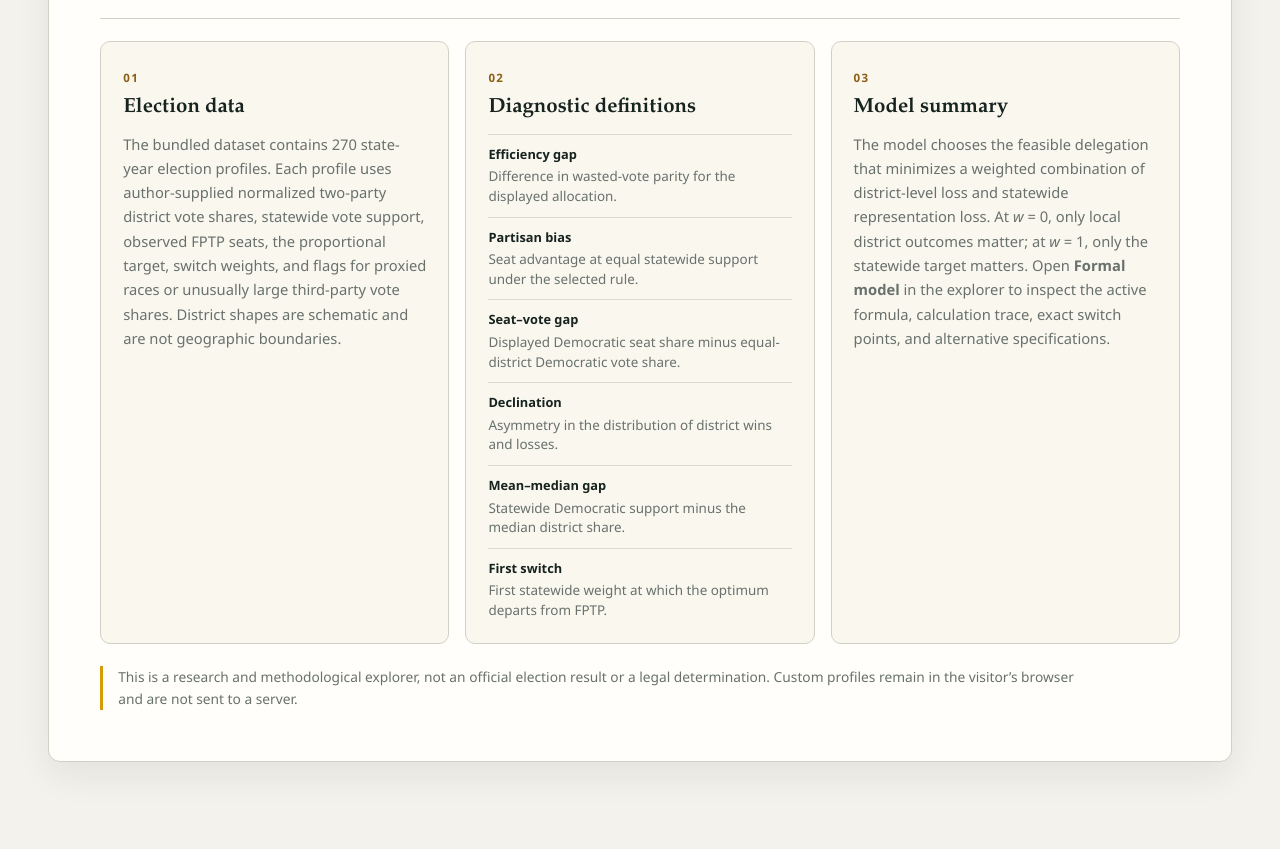
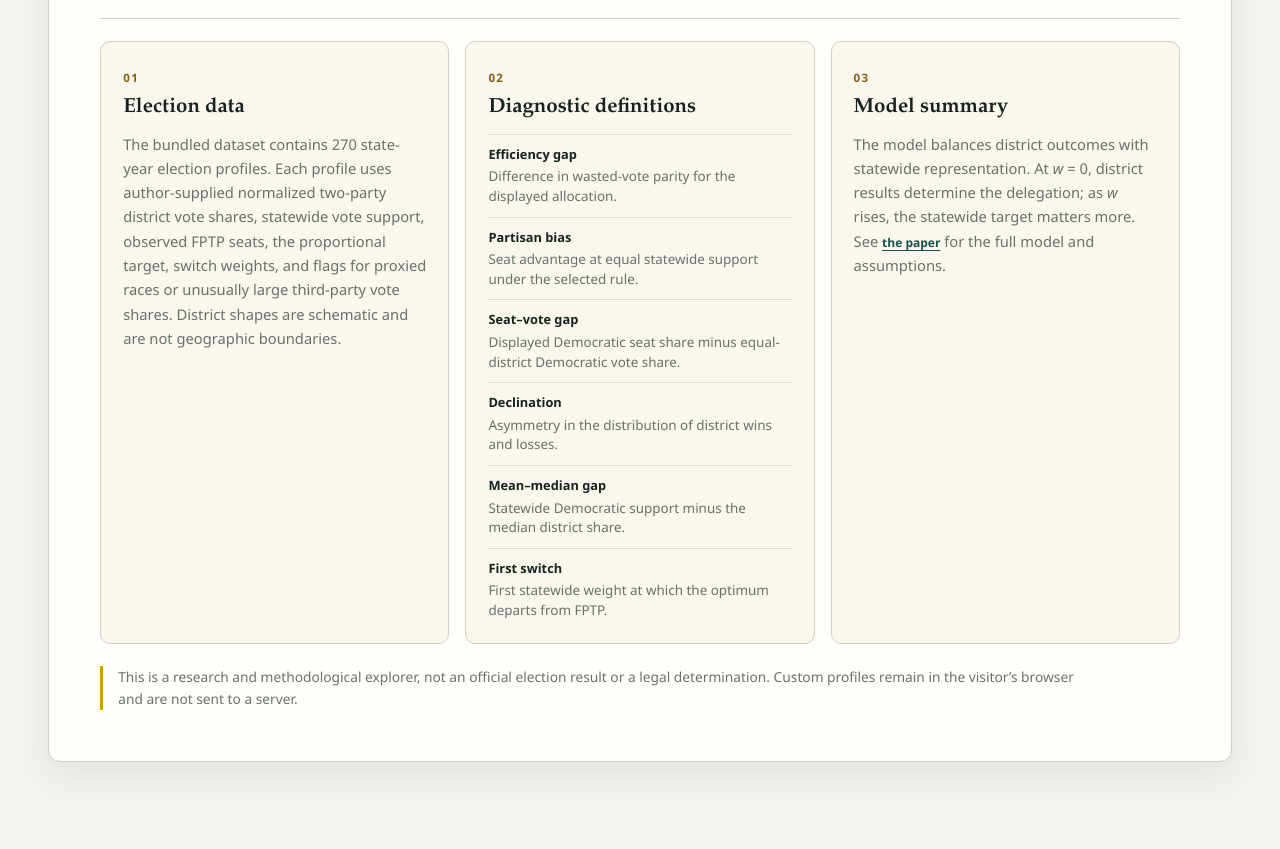
Before and after one commit to ycanaybas-rep/representation-model-explorer, a website: page index.html in a window 1280 px wide. Shown: the part 6540-7389 px from the top of the page. Drawn offline with Linux system fonts and the light colour scheme.

Commit message:
Simplify the model summary

```diff
--- a/index.html
+++ b/index.html
@@ -1521,11 +1521,10 @@
             <span class="standalone-note-number">03</span>
             <h3>Model summary</h3>
             <p>
-              The model chooses the feasible delegation that minimizes a weighted combination of
-              district-level loss and statewide representation loss. At <i>w</i> = 0, only local
-              district outcomes matter; at <i>w</i> = 1, only the statewide target matters. Open
-              <strong>Formal model</strong> in the explorer to inspect the active formula,
-              calculation trace, exact switch points, and alternative specifications.
+              The model balances district outcomes with statewide representation. At <i>w</i> = 0,
+              district results determine the delegation; as <i>w</i> rises, the statewide target
+              matters more. See <a class="text-link" href="references/representation-in-district-based-elections.pdf">the paper</a>
+              for the full model and assumptions.
             </p>
           </article>
         </div>
```
